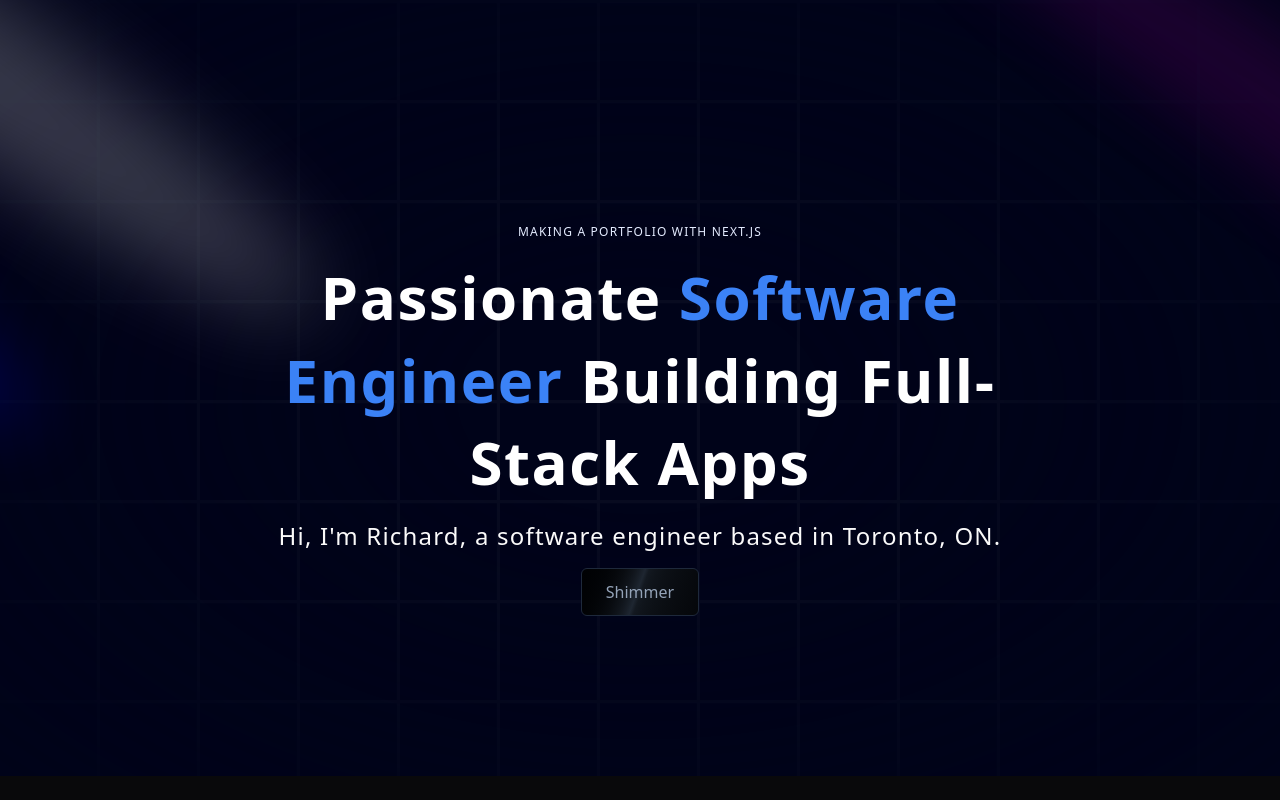
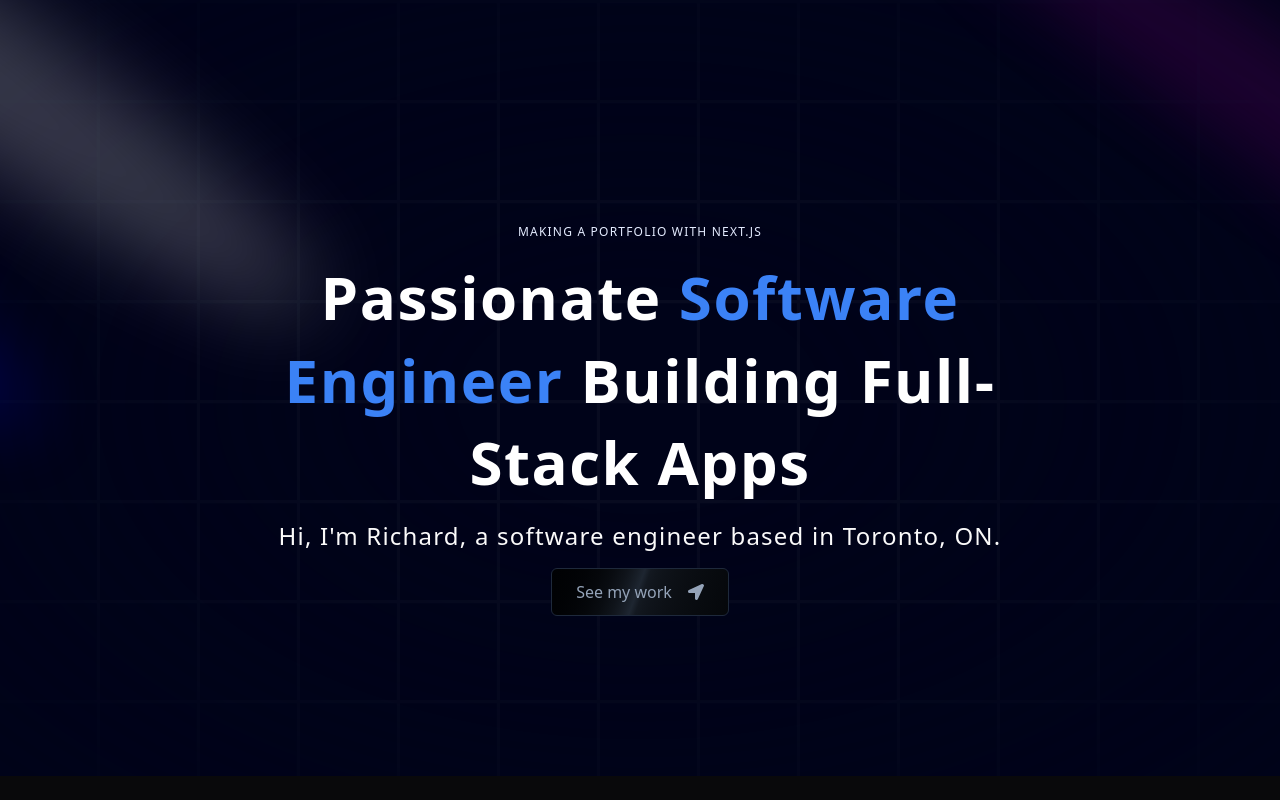
Before and after one commit to rto24/portfolio-website, a Next.js app: page / in a window 1280 px wide. Built offline with nearby package versions, Linux system fonts and the light colour scheme.

Commit message:
added arrow icon to button and fixed text on first load

```diff
--- a/components/Hero.tsx
+++ b/components/Hero.tsx
@@ -2,6 +2,7 @@ import React from 'react'
 import { Spotlight } from './ui/Spotlight'
 import { TextGenerateEffect } from './ui/TextGenerateEffect'
 import ShimmerButton from './ui/ShimmerButton'
+import { FaLocationArrow } from 'react-icons/fa'
 
 const Hero = () => {
   return (
@@ -35,7 +36,11 @@ const Hero = () => {
           </p>
 
           <a href="#about">
-            <ShimmerButton />
+            <ShimmerButton
+              title="See my work"
+              icon={<FaLocationArrow />}
+              position='right'
+            />
           </a>
         </div>
       </div>
--- a/components/ui/ShimmerButton.tsx
+++ b/components/ui/ShimmerButton.tsx
@@ -1,12 +1,18 @@
 import React from 'react'
 
-const ShimmerButton = () => {
+const ShimmerButton = ({
+  title, icon, position, handleClick, otherClasses
+} : {
+  title: string; icon: React.ReactNode; position: string; handleClick?: () => void; otherClasses?: string
+}) => {
   return (
     <button className="inline-flex h-12 animate-shimmer items-center justify-center
     rounded-md border border-slate-800 bg-[linear-gradient(110deg,#000103,45%,#1e2631,55%,#000103)]
     bg-[length:200%_100%] px-6 font-medium text-slate-400 transition-colors focus:outline-none
-    focus:ring-2 focus:ring-slate-400 focus:ring-offset-2 focus:ring-offset-slate-50">
-      Shimmer
+    focus:ring-2 focus:ring-slate-400 focus:ring-offset-2 focus:ring-offset-slate-50 gap-4">
+      {position === 'left' && icon}
+      {title}
+      {position === 'right' && icon}
     </button>
   )
 }
--- a/components/ui/TextGenerateEffect.tsx
+++ b/components/ui/TextGenerateEffect.tsx
@@ -28,7 +28,7 @@ export const TextGenerateEffect = ({
         delay: stagger(0.2),
       }
     );
-  }, [scope.current]);
+  }, [scope.current, animate]);
 
   const renderWords = () => {
     return (
--- a/package.json
+++ b/package.json
@@ -16,6 +16,7 @@
     "next-themes": "^0.3.0",
     "react": "^18",
     "react-dom": "^18",
+    "react-icons": "^5.3.0",
     "tailwind-merge": "^2.5.3",
     "tailwindcss-animate": "^1.0.7"
   },
```
Also changed, not shown: 1 other file (tests, documents, lock files or other folders).
